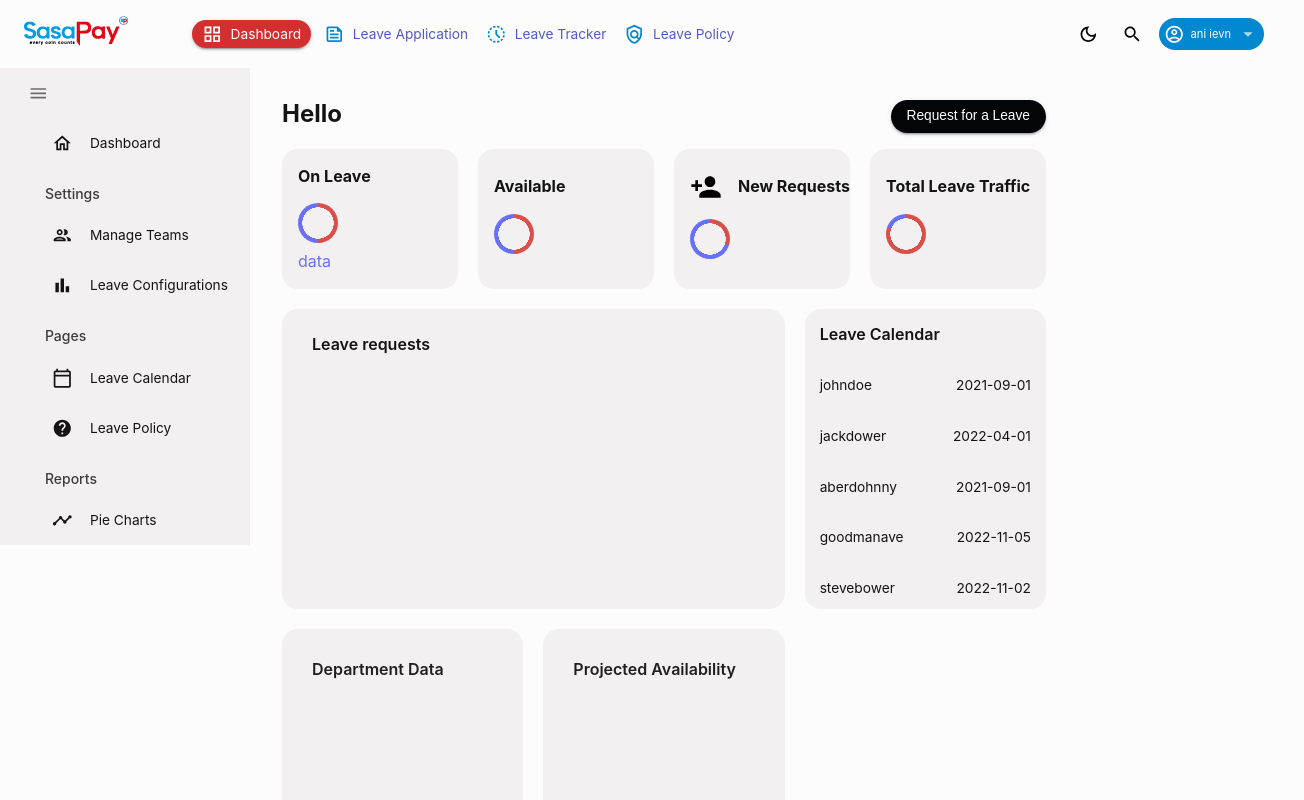
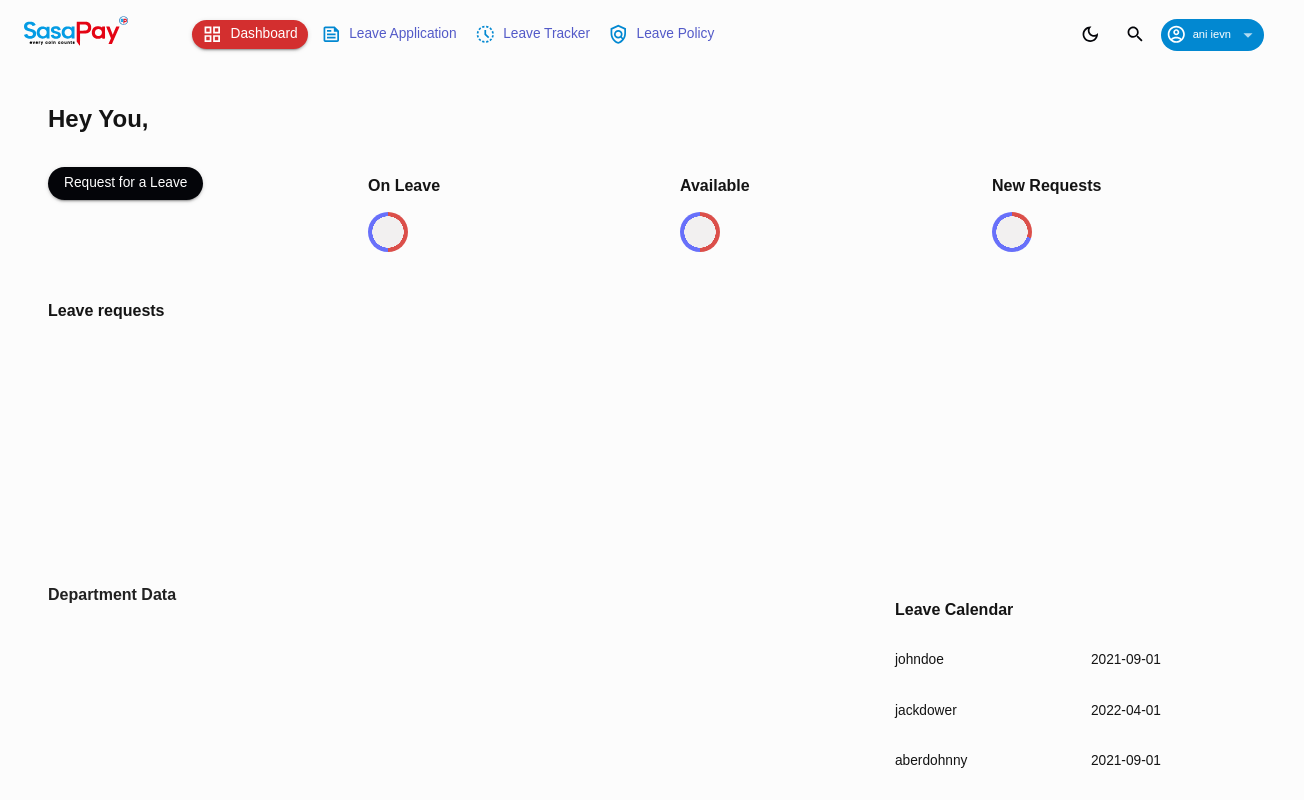
Before and after one commit to kevinMudenge/leave-management-system, a React (Create React App) app: page /dashboard/app in a window 1280 px wide. Shown: the top 800 px of the page, 1304 px wide, since content can reach past the window. Built offline with nearby package versions, Linux system fonts and the light colour scheme.

Commit message:
fixed some shit

```diff
--- a/src/components/global/Header.jsx
+++ b/src/components/global/Header.jsx
@@ -1,15 +1,16 @@
 import { Typography, Box, useTheme } from "@mui/material";
 import { tokens } from "../../theme";
 
-const Header =({ title, subtitle}) =>{
+const Header =({ title, subtitle, ...props}) =>{
     const theme = useTheme();
     const colors= tokens(theme.palette.mode);
-    return <Box>
-        <Typography variant="h3" color={colors.grey[100]} fontWeight="Bold"
+
+    return <Box display="flex" flexDirection="column" width="100%" {...props}>
+        <Typography variant="title" color={colors.grey[100]} fontWeight="Bold"
         sx={{mb : "5px"}}>
             {title}
         </Typography>
-        <Typography variant="h5" color={colors.blueAccent[400]}sx={{mb : "1px"}}>
+        <Typography variant="subtitle" color={colors.blueAccent[400]}sx={{mb : "1px"}}>
             {subtitle}
         </Typography>
     </Box>
--- a/src/components/global/Sidebar.jsx
+++ /dev/null
@@ -1,117 +0,0 @@
-import {useState} from "react";
-import { Link } from "react-router-dom";
-import { tokens } from "../../theme";
-import {Sidebar, Menu, MenuItem} from "react-pro-sidebar";
-
-import {Box, IconButton, Typography, useTheme} from "@mui/material";
-
-import HomeOutlinedIcon from "@mui/icons-material/HomeOutlined";
-import PeopleOutlinedIcon from "@mui/icons-material/PeopleOutlined";
-import CalendarTodayOutlinedIcon from '@mui/icons-material/CalendarTodayOutlined';
-import HelpOutlinedIcon from '@mui/icons-material/HelpOutlined';
-import BarChartOutlinedIcon from '@mui/icons-material/BarChartOutlined';
-import TimelineOutlinedIcon from '@mui/icons-material/TimelineOutlined';
-import MenuOutlinedIcon from '@mui/icons-material/MenuOutlined';
-
-const Item = ({title, to, icon, selected, setSelected}) => {
-    const theme = useTheme();
-    const colors = tokens(theme.palette.mode);
-    return(
-        <MenuItem active={selected === title}
-        style={{color: colors.grey[100]}}
-        onClick={()=> setSelected(title)}
-        icon= {icon}>
-        <Typography>{title}</Typography>
-        <Link to={to}/>
-        </MenuItem>
-    )
-}
-
-const ProSidebar=() =>{
-    const theme = useTheme();
-    const colors= tokens(theme.palette.mode);
-    const [isCollapsed, setIsCollapsed] = useState(false);
-    const[selected, setSelected] = useState("Dashboard");
-
-    return(
-        <Box>
-            <Sidebar collapsed={isCollapsed} backgroundColor= {colors.primary[400]}>
-                <Menu collapsed={isCollapsed} backgroundColor= {colors.primary[400]}>
-                    <MenuItem onClick={()=> setIsCollapsed(!isCollapsed)}
-                    icon={isCollapsed? <MenuOutlinedIcon /> : undefined}>
-                        {!isCollapsed &&(
-                            <IconButton onClick={()=>setIsCollapsed(!isCollapsed)}>
-                                <MenuOutlinedIcon />
-                            </IconButton>
-                    )}
-                    </MenuItem>
-
-                    <Box paddingLeft={isCollapsed ? undefined : "10%"}>
-                        <Item
-                        title="Dashboard"
-                        to="/dashboard/app"
-                        icon= {<HomeOutlinedIcon/>}
-                        selected={selected}
-                        setSelected={setSelected}
-                        />
-                        <Typography
-                            variant="h6"
-                            color={colors.grey[300]}
-                            sx={{ m: "15px 0 5px 20px"}}>
-                                Settings
-                            </Typography>
-                        <Item
-                        title="Manage Teams"
-                        to="/dashboard/companystaff"
-                        icon= {<PeopleOutlinedIcon/>}
-                        selected={selected}
-                        setSelected={setSelected}
-                        />
-                        <Item
-                        title="Leave Configurations"
-                        to="/dashboard/leaveconfiguraton"
-                        icon= {<BarChartOutlinedIcon/>}
-                        selected={selected}
-                        setSelected={setSelected}
-                        />
-                        <Typography
-                            variant="h6"
-                            color={colors.grey[300]}
-                            sx={{ m: "15px 0 5px 20px"}}>
-                                Pages
-                            </Typography>
-                        <Item
-                        title="Leave Calendar"
-                        to="/dashboard/leavetracker"
-                        icon= {<CalendarTodayOutlinedIcon/>}
-                        selected={selected}
-                        setSelected={setSelected}
-                        />
-                        <Item
-                        title="Leave Policy"
-                        to="/dashboard/leavepolicy"
-                        icon= {<HelpOutlinedIcon/>}
-                        selected={selected}
-                        setSelected={setSelected}
-                        />
-                        <Typography
-                            variant="h6"
-                            color={colors.grey[300]}
-                            sx={{ m: "15px 0 5px 20px"}}>
-                                Reports
-                            </Typography>
-                        <Item
-                        title="Pie Charts"
-                        to="/dashboard/report"
-                        icon= {<TimelineOutlinedIcon/>}
-                        selected={selected}
-                        setSelected={setSelected}
-                        />
-                    </Box>
-                </Menu>
-            </Sidebar>
-        </Box>
-    )
-}
-
-export default ProSidebar;
--- a/src/components/sections/StatBox.jsx
+++ b/src/components/sections/StatBox.jsx
@@ -1,13 +1,13 @@
-import { Box, Typography, useTheme } from "@mui/material";
+import { Box, Grid, Typography, useTheme } from "@mui/material";
 import { tokens } from "../../theme";
 import ProgressCircle from "./ProgressCircle";
 
-const StatBox = ({ title, subtitle, icon, progress, increase }) => {
+const StatBox = ({ title, icon, progress}) => {
   const theme = useTheme();
   const colors = tokens(theme.palette.mode);
 
   return (
-    <Box width="100%" ml={2}>
+    <Grid container spacing={2} mt={1} mb={2} mx={1}>
       <Box alignItems="center">
         <Box display="flex" alignItems="center" gap={2}>
         {icon}
@@ -25,12 +25,9 @@ const StatBox = ({ title, subtitle, icon, progress, increase }) => {
 
       </Box>
       <Box display="flex" justifyContent="space-between" mt={1}>
-        <Typography variant="h5" sx={{ color: colors.blueAccent[500] }}>
-          {subtitle}
-        </Typography>
       </Box>
 
-    </Box>
+    </Grid>
   );
 };
 
--- a/src/dashboardlayout/index.jsx
+++ b/src/dashboardlayout/index.jsx
@@ -4,7 +4,7 @@ import { Outlet } from 'react-router-dom';
 import Box from "@mui/material/Box"
 
 import Topbar from "../components/global/Topbar";
-import Prosidebar from "./../components/global/Sidebar"
+import Sidebar from "./../components/global/Sidebar";
 
 
 
@@ -13,13 +13,10 @@ const Dashboardlayout = () => {
     //const [open, setOpen] = useState(false);
     //const [access, setAccess]= useState();
 
-  return <Box>
+  return  <Box display="flex" flexDirection="column" height="100vh">
     <Topbar />
-    <Box display="flex">
-    {<Prosidebar />}
-        <Outlet />
-    </Box>
-    </Box>
+    <Outlet />
+  </Box>
 }
 
 export default Dashboardlayout;
--- a/src/scenes/dashboard/index.jsx
+++ b/src/scenes/dashboard/index.jsx
@@ -1,4 +1,4 @@
-import { Box, Button, Typography, useTheme } from "@mui/material";
+import { Box, Button, Typography, Grid, useTheme } from "@mui/material";
 
 import { mockTransactions } from "../../data/mockData";
 
@@ -6,6 +6,7 @@ import PersonAddIcon from "@mui/icons-material/PersonAdd";
 
 import { tokens } from "../../theme";
 import Header from "../../components/global/Header";
+import Copyright from '../../components/global/copyright';
 import StatBox from "../../components/sections/StatBox";
 
 
@@ -15,103 +16,39 @@ const Dashboard = () => {
   const colors = tokens(theme.palette.mode);
 
   return (
-    <Box m={4}>
-      <Box display="flex" justifyContent="space-between">
-        <Header title="Hello" />
+    <Box mt={2} mx={3}>
+      <Box display="flex" mt={2} mx={3}>
+        <Header title="Hey You," />
+      </Box>
 
-        <Box>
-        <Button variant="contained" sx={{borderRadius:"32px", textTransform: "revert"}}>
+      <Grid container spacing={2} mt={1} mb={2} mx={1}>
+        <Grid item xs={12} md={3}>
+          <Button variant="contained" sx={{ borderRadius: "32px", textTransform: "revert" }}>
             <Typography>Request for a Leave</Typography>
           </Button>
-        </Box>
-      </Box>
-
-      <Box
-        display="grid"
-        gridTemplateColumns="repeat(12, 1fr)"
-        gridAutoRows="140px"
-        gap="20px"
-        mt={2}
-      >
-        <Box
-          gridColumn="span 3"
-          backgroundColor={colors.primary[400]}
-          borderRadius="16px"
-          display="flex"
-          alignItems="center"
-          justifyContent="center"
-        >
+        </Grid>
+        <Grid item xs={12} md={3}>
           <StatBox
             title="On Leave"
-            subtitle="data"
             progress=".5"
-            icon=""
             />
-        </Box>
-        <Box
-          gridColumn="span 3"
-          backgroundColor={colors.primary[400]}
-          display="flex"
-          alignItems="center"
-          justifyContent="center"
-          borderRadius="16px"
-        >
+        </Grid>
+        <Grid item xs={12} md={3}>
           <StatBox
             title="Available"
-            subtitle=""
             progress="0.50"
-            icon=""
             />
-        </Box>
-        <Box
-          gridColumn="span 3"
-          backgroundColor={colors.primary[400]}
-          display="flex"
-          alignItems="center"
-          justifyContent="center"
-          borderRadius="16px"
-        >
+        </Grid>
+        <Grid item xs={12} md={3}>
           <StatBox
             title="New Requests"
-            subtitle=""
             progress="0.30"
-            icon={
-              <PersonAddIcon
-                sx={{ color: "black", fontSize: "32px" }}
           />
-            }
-          />
-        </Box>
-        <Box
-          gridColumn="span 3"
-          backgroundColor={colors.primary[400]}
-          display="flex"
-          alignItems="center"
-          justifyContent="center"
-          borderRadius="16px"
-        >
-          <StatBox
-            title="Total Leave Traffic"
-            subtitle=""
-            progress="0.80"
-            icon=""
-          />
-        </Box>
+        </Grid>
+      </Grid>
 
-        {/* ROW 2 */}
-        <Box
-          gridColumn="span 8"
-          gridRow="span 2"
-          backgroundColor={colors.primary[400]}
-          borderRadius="16px"
-        >
-          <Box
-            mt="25px"
-            p="0 30px"
-            display="flex "
-            justifyContent="space-between"
-            alignItems="center"
-          >
+      <Grid container spacing={2} mt={1} mb={2} mx={1}>
+        <Grid item xs={12}>
           <Box>
             <Typography
             variant="h5"
@@ -121,18 +58,30 @@ const Dashboard = () => {
               Leave requests
             </Typography>
           </Box>
-          </Box>
           <Box height="250px" m="-20px 0 0 0">
            {/*datagrid goes here*/}
           </Box>
+        </Grid>
+      </Grid>
+
+        {/* ROW 3 */}
+      <Grid container spacing={2} mt={1} mb={2} mx={1}>
+        <Grid item xs={12} md={8}>
+          <Typography variant="h5" fontWeight="600">
+            Department Data
+          </Typography>
+          <Box
+            display="flex"
+            flexDirection="column"
+            alignItems="center"
+            mt="25px"
+          >
+            {/*pie data will go here */}
+
+
           </Box>
-        <Box
-          gridColumn="span 4"
-          gridRow="span 2"
-          backgroundColor={colors.primary[400]}
-          borderRadius="16px"
-          overflow="auto"
-        >
+        </Grid>
+        <Grid item xs={12} md={3}>
           <Box
             display="flex"
             justifyContent="space-between"
@@ -159,36 +108,9 @@ const Dashboard = () => {
               <Box color={colors.grey[100]}>{transaction.date}</Box>
             </Box>
           ))}
-        </Box>
-
-        {/* ROW 3 */}
-        <Box
-          gridColumn="span 4"
-          gridRow="span 2"
-          backgroundColor={colors.primary[400]}
-          borderRadius="16px"
-          p="30px"
-        >
-          <Typography variant="h5" fontWeight="600">
-            Department Data
-          </Typography>
-          <Box
-            display="flex"
-            flexDirection="column"
-            alignItems="center"
-            mt="25px"
-          >
-            {/*pie data will go here */}
-
-
-          </Box>
-        </Box>
-        <Box
-          gridColumn="span 4"
-          gridRow="span 2"
-          backgroundColor={colors.primary[400]}
-          borderRadius="16px"
-        >
+        </Grid>
+      </Grid>
+      <Grid mb={3}>
         <Typography
         variant="h5"
         fontWeight="600"
@@ -199,9 +121,12 @@ const Dashboard = () => {
         <Box height="250px" mt="-20px">
           {/*//avatars and what nots go here */}
         </Box>
+      </Grid>
+
+      <Copyright sx={{ mt: 8, mb: 4 }} />
+
     </Box>
-        </Box>
-      </Box>
+
   );
 };
 
--- a/src/scenes/leaveapplication/index.jsx
+++ b/src/scenes/leaveapplication/index.jsx
@@ -74,7 +74,7 @@ const LeaveApplicationForm = () => {
       <Box display="flex" justifyContent="center" alignItems="center">
         <Header
           title="Leave Application Form"
-          subtitle="Input your details below to begin your leave application process."
+          subtitle="Input your details below to begin your leave application process." sx={{alignItems: "center"}}
         />
       </Box>
       <Box
--- a/src/theme.js
+++ b/src/theme.js
@@ -136,32 +136,41 @@ export const themeSettings =(mode)=>{
             }),
         },
         typography: {
-            fontFamily: ["Source Sans 3","sans-serif"].join(","),
+            fontFamily: ['-apple-system', '"Segoe UI"', '"Helvetica Neue"', 'sans-serif'],
             fontSize: 12,
-            h1:{
-                fontFamily: ["Source Sans 3","sans-serif"].join(","),
-                fontSize:40,
+            title: {
+              fontFamily: ['Montserrat', 'Arial', 'sans-serif'],
+              fontSize: 24,
             },
-            h2:{
-                fontFamily: ["Source Sans 3","sans-serif"].join(","),
-                fontSize:32,
+            subtitle: {
+              fontFamily: ['Lato', '"Lucida Sans Unicode"', 'sans-serif'],
+              fontSize: 16,
             },
-            h3:{
-                fontFamily: ["Source Sans 3","sans-serif"].join(","),
-                fontSize:24,
+            h1: {
+              fontFamily: ['Roboto', 'Arial', 'sans-serif'],
+              fontSize: 40,
             },
-            h4:{
-                fontFamily: ["Source Sans 3","sans-serif"].join(","),
-                fontSize:20,
+            h2: {
+              fontFamily: ['Roboto', 'Arial', 'sans-serif'],
+              fontSize: 32,
             },
-            h5:{
-                fontFamily: ["Source Sans 3","sans-serif"].join(","),
-                fontSize:16,
+            h3: {
+              fontFamily: ['Roboto', 'Arial', 'sans-serif'],
+              fontSize: 24,
             },
-            h6:{
-                fontFamily: ["Source Sans 3","sans-serif"].join(","),
-                fontSize:14,
+            h4: {
+              fontFamily: ['Roboto', 'Arial', 'sans-serif'],
+              fontSize: 20,
             },
+            h5: {
+              fontFamily: ['Roboto', 'Arial', 'sans-serif'],
+              fontSize: 16,
+            },
+            h6: {
+              fontFamily: ['Roboto', 'Arial', 'sans-serif'],
+              fontSize: 14,
+            },
+
         },
     };
 };
```
Also changed, not shown: src/ScrollToTop.js (deleted, +0 -14 lines), src/components/global/Topbar.jsx (+8 -2 lines). Lines whose indentation alone changed are shown as unchanged.
